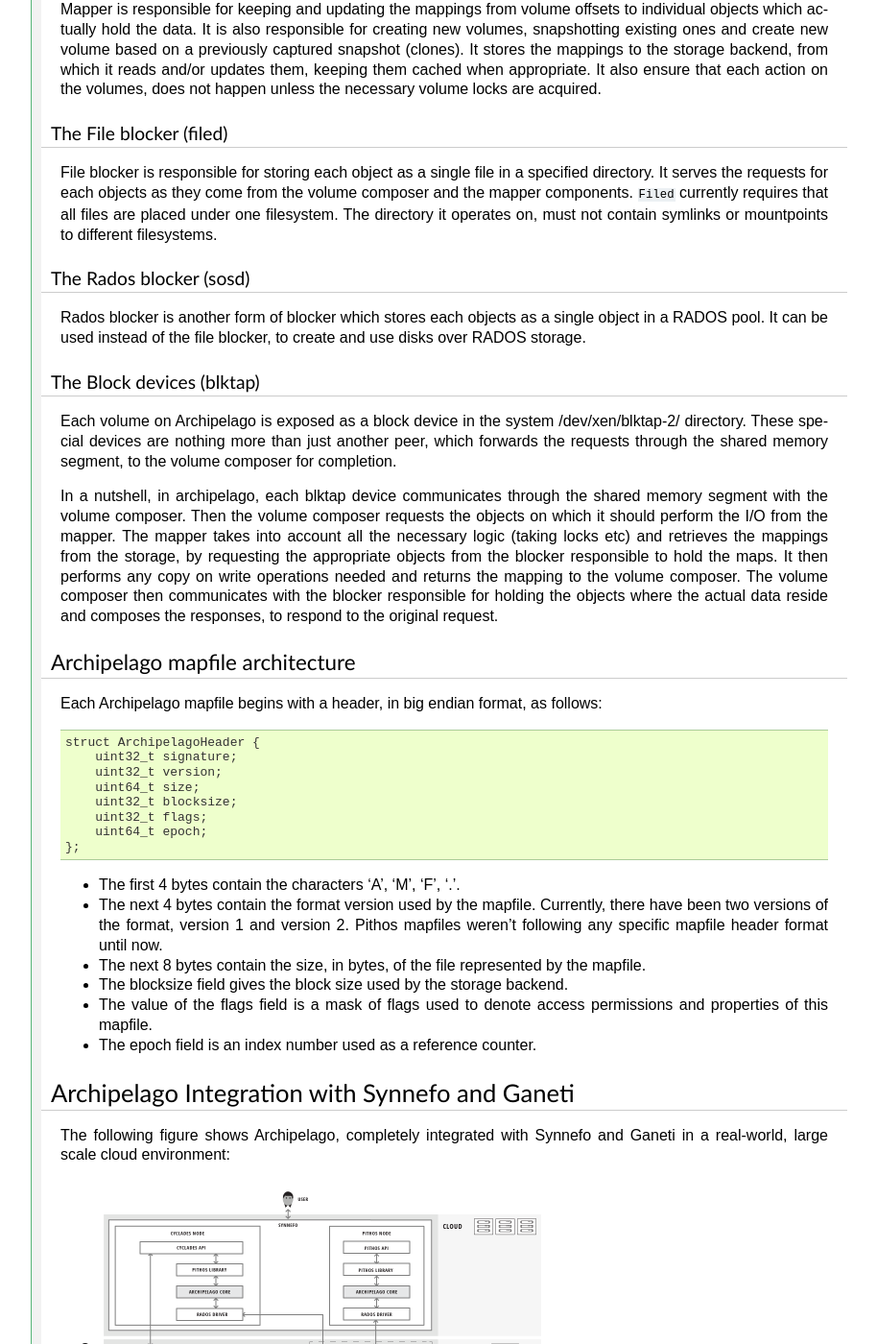
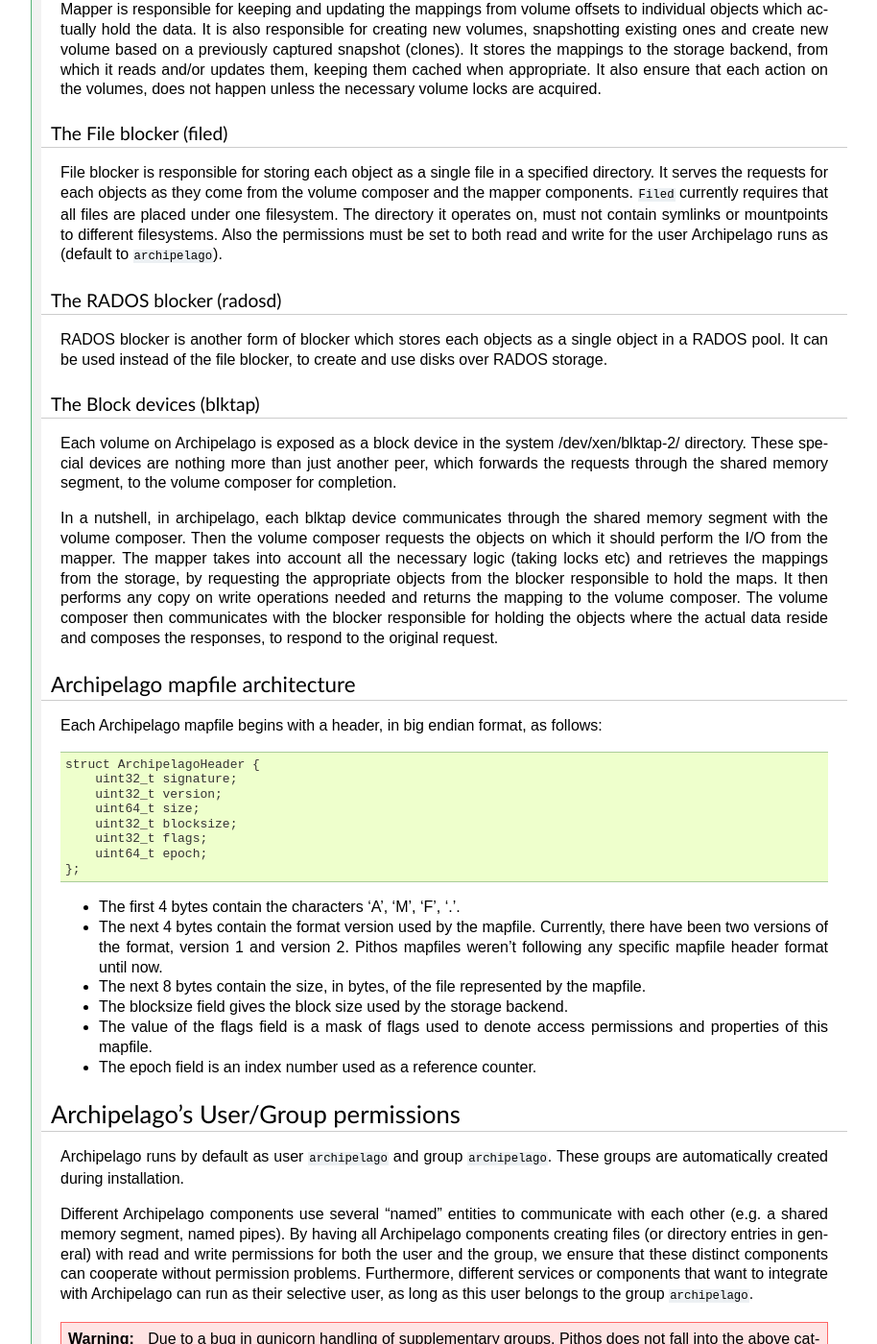
Before and after one commit to grnet/archipelago, a Sphinx documentation site: the page built from docs/admin-guide.rst, in a window 1280 px wide and 1400 px high, scrolled down 3365 px. Shown: the whole window at 96% size, without its empty margins (187-1101 px from the left). Built offline with Sphinx 7.4.7, drawn with Linux system fonts in a browser that asks for light colours; pages that are not in the unit, such as notebooks, are missing from menus; some of the changed text lies outside the part shown.

Commit message:
docs: Update admin guide

```diff
--- a/docs/admin-guide.rst
+++ b/docs/admin-guide.rst
@@ -156,12 +156,14 @@
 specified directory. It serves the requests for each objects as they come from
 the volume composer and the mapper components. ``Filed`` currently requires that
 all files are placed under one filesystem. The directory it operates on, must
-not contain symlinks or mountpoints to different filesystems.
+not contain symlinks or mountpoints to different filesystems. Also the
+permissions must be set to both read and write for the user Archipelago runs as
+(default to ``archipelago``).
 
-The Rados blocker (sosd)
-~~~~~~~~~~~~~~~~~~~~~~~~
+The RADOS blocker (radosd)
+~~~~~~~~~~~~~~~~~~~~~~~~~~
 
-Rados blocker is another form of blocker which stores each objects as a single
+RADOS blocker is another form of blocker which stores each objects as a single
 object in a RADOS pool. It can be used instead of the file blocker, to create
 and use disks over RADOS storage.
 
@@ -210,6 +212,26 @@
   permissions and properties of this mapfile.
 * The epoch field is an index number used as a reference counter.
 
+Archipelago's User/Group permissions
+************************************
+
+Archipelago runs by default as user ``archipelago`` and group ``archipelago``.
+These groups are automatically created during installation.
+
+Different Archipelago components use several "named" entities to communicate
+with each other (e.g. a shared memory segment, named pipes). By having all
+Archipelago components creating files (or directory entries in general) with
+read and write permissions for both the user and the group, we ensure that these
+distinct components can cooperate without permission problems. Furthermore,
+different services or components that want to integrate with Archipelago can run
+as their selective user, as long as this user belongs to the group
+``archipelago``.
+
+.. warning:: Due to a bug in gunicorn handling of supplementary groups, Pithos
+             does not fall into the above category. The relevant gunicorn
+             worker must be executed as user or group ``archipelago``. Please
+             refer to the relevant Synnefo documentation.
+
 Archipelago Integration with Synnefo and Ganeti
 ***********************************************
 
@@ -238,7 +260,7 @@
 
 .. code-block:: console
 
-  $ archipelago command
+  # archipelago command
 
 Currently it supports the commands described below.  Each command supports an
 optional peer argument to affect only the specified peer. Available peers are
@@ -408,7 +430,7 @@
 
 Archipelago's locks change with the storage backend used for ``blockerm``. When
 using a RADOS backend, ``radosd`` uses the native librados locks. These are tied
-to the rados client id which is instantiated when the ``radosd`` is launched.
+to the RADOS client id which is instantiated when the ``radosd`` is launched.
 When using a file backend, the ``filed`` uses files as locks. Each lockfile
 is tied to the hostname of the lock owner's node.
 
@@ -524,7 +546,7 @@
 
    .. code-block:: console
 
-     $ rm /var/run/archipelago/<peer>.pid
+     # rm /var/run/archipelago/<peer>.pid
 
 2. Recover all the locks the peer may have left stale:
 
@@ -586,13 +608,59 @@
 
    .. code-block:: console
 
-      $ archipelago start <peer>
+      # archipelago start <peer>
 
 6. Perform an Archipelago restart
 
    .. code-block:: console
 
-      $ archipelago restart
+      # archipelago restart
+
+Calculating ``SEGMENT_SIZE``
+****************************
+
+To calculate an appropriate value for ``SEGMENT_SIZE``, one has to take into
+account several parameters. Peers bind to segment ports, allocate requests and
+shared buffers in order to communicate and transfer data among them. These
+operations occupy memory from the shared memory segment. The segment must have
+enough size to fulfil the above needs.
+
+For example, when a VM wants to perform an I/O, the tapdisk process will
+eventually have to allocate a request describing this I/O, a buffer to hold the
+data transfered and a few extra space for bookkeeping purposes. The same goes
+for Pithos storage needs.
+
+A good rule of thumb for one to calculate an appropriate segment size would be
+the following formula:
+
+.. code-block:: console
+
+    ``256 + 128 * 0.5 * NR_VM_VOLUMES``
+
+where:
+
+* 256 is the base size.
+
+* 128 is the avergae max number of requests.
+
+* 0.5 is the max request size in MiB (512KiB)
+
+  This is enforced by the tapdisk process.
+
+* NR_VM_VOLUMES is the expected number of volumes the host will have.
+
+or for a Pithos node:
+
+    ``256 + NR_OF_GUNICORN_WORKERS * POOL_SIZE * 4``
+
+where:
+
+* 256 is the base size
+
+* 4 is the max request size in MiB
+
+  This is enforced by Pithos logic.
+
 
 .. _archip_config:
 
@@ -708,6 +776,19 @@
     filesystem and must not contain symlinks or mountpoints to different
     filesystems.
 
+    The user and group that Archipelago runs as (defaults to ``archipelago``)
+    must have both read and write permissions.
+
+  ``lock_dir``
+    **Description**: Directory where the file based locks will reside.  This
+    must be one filesystem and must not contain symlinks or mountpoints to
+    different filesystems.
+
+    The user and group that Archipelago runs as (defaults to ``archipelago``)
+    must have both read and write permissions.
+
+    Unless this option is provided, lock files are placed along with data files.
+
   ``fdcache``
     **Description**: Number of file descriptors to be kept open.
 
```
Also changed, not shown: other parts of docs/admin-guide.rst (+1 -1 lines).
